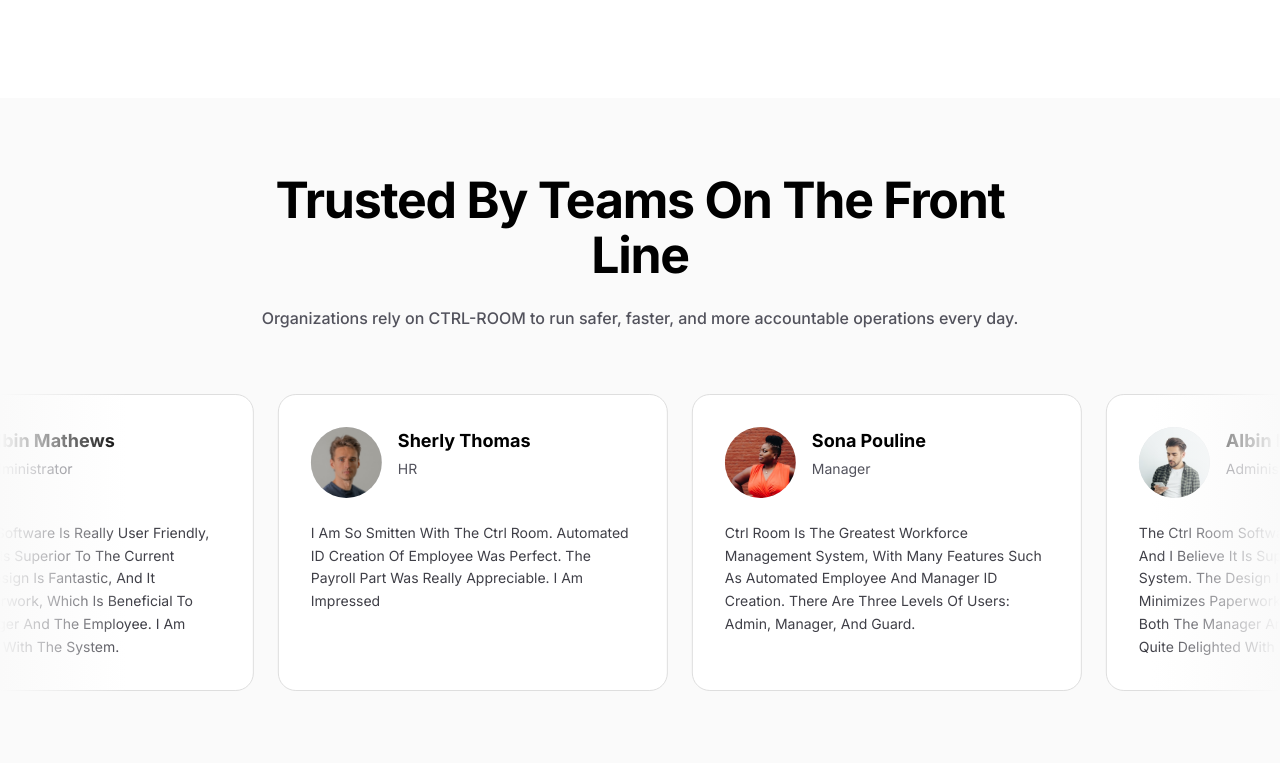
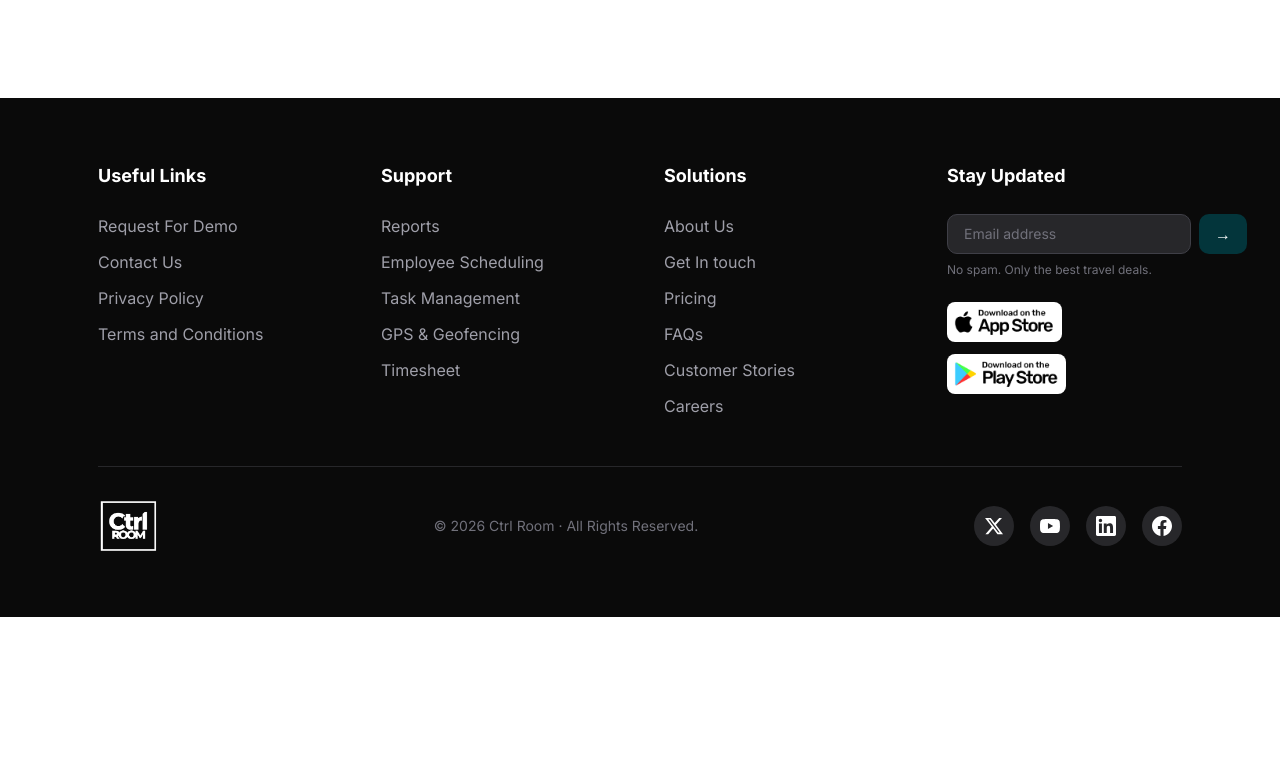
Before and after one commit to info-thathwaa/ctrl-room-web, a Next.js app: page / in a window 1280 px wide. Shown: the part 5197-5960 px from the top of the page. After the commit the page ends 5814 px from the top, so only its background shows below. Built offline with nearby package versions, Linux system fonts and the light colour scheme.

Commit message:
Comment out Testimonials motion div
Commented out the Testimonials motion div in JSX.

```diff
--- a/components/Home/Home.tsx
+++ b/components/Home/Home.tsx
@@ -66,8 +66,8 @@
       >
         <ManagerApp />
       </motion.div>
-
-      <motion.div
+{/* This is a comment in JSX
+<motion.div
         initial={{ opacity: 0 }}
         whileInView={{ opacity: 1 }}
         viewport={{ once: true }}
@@ -75,6 +75,9 @@
       >
         <Testimonials />
       </motion.div>
+*/}
+
+
     </>
   );
 };
```
